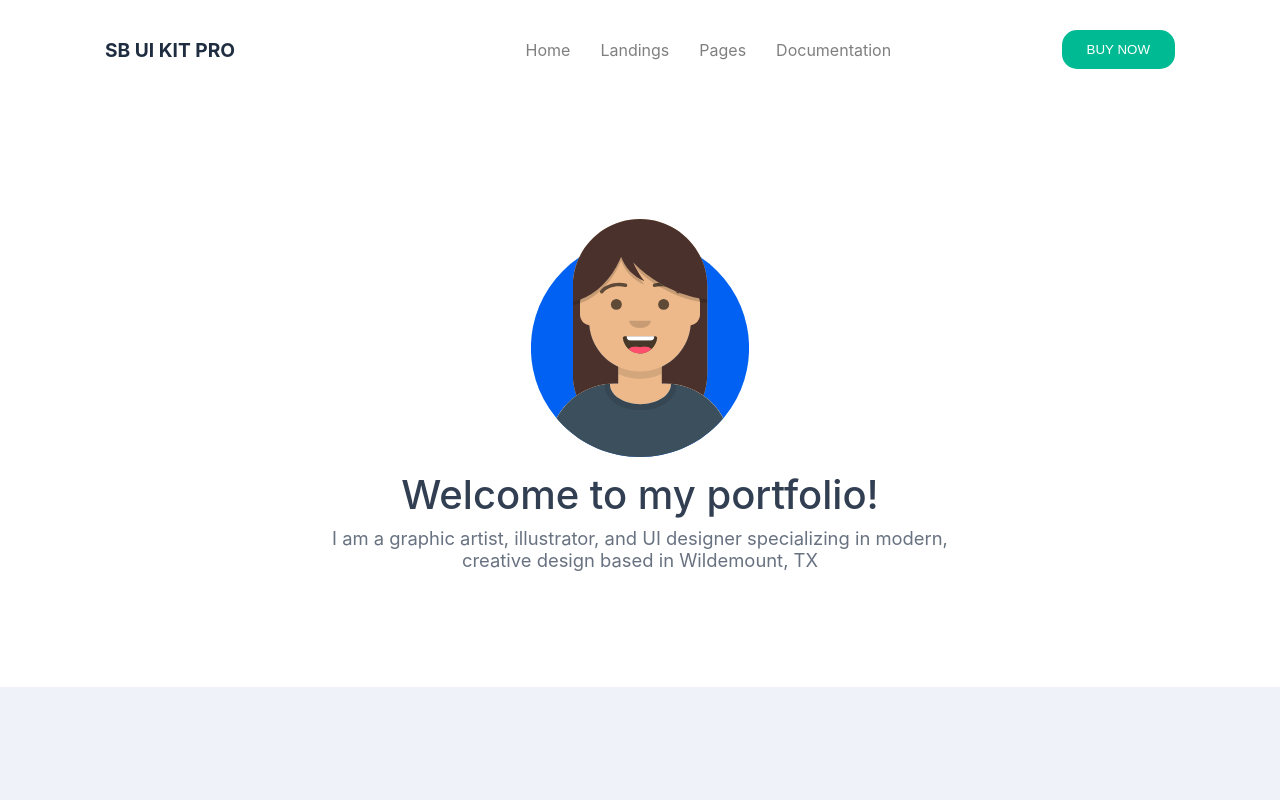
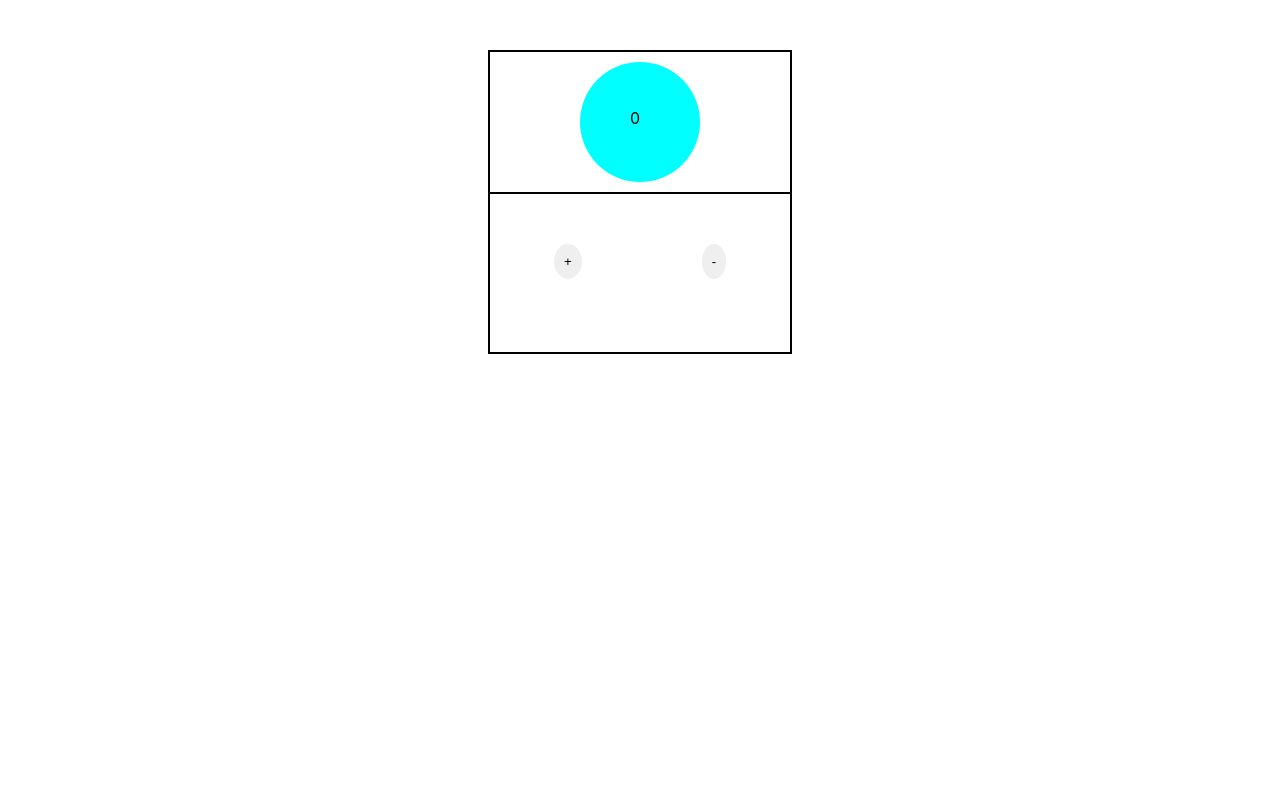
Before and after one commit to iamvugarr/React, a React (Create React App) app in the folder react-first/: page / in a window 1280 px wide. Shown: the top 800 px of the page. Built offline with nearby package versions, Linux system fonts and the light colour scheme.

Commit message:
add tasks

```diff
--- /dev/null
+++ b/react-first/src/Counter/Counter.jsx
@@ -0,0 +1,30 @@
+import React, { useState } from 'react'
+
+const Counter = () => {
+  const [count, setCount] = useState(0)
+  function increase(){
+    setCount(count + 1)
+  }
+
+  function deCrease(){
+    if(count > 0)
+    setCount(count - 1)
+  }
+
+  function reset(){
+    setCount(count - count)
+  }
+
+  return (
+    <div>
+      How many times button clicked <br></br>
+      {count} <br />
+      <button onClick={increase}>Increase</button>
+      <button onClick={deCrease}>Decrase</button>
+      <button onClick={reset}>Reset</button>
+      <button onClick={increase}>This button clicked {count} times </button>
+    </div>
+  )
+}
+
+export default Counter;
--- /dev/null
+++ b/react-first/src/Tempreture change/Temprature.jsx
@@ -0,0 +1,52 @@
+import React, { useState } from "react";
+import "./temprature.css";
+
+const Temprature = () => {
+  const [temprature, setTemprature] = useState(0);
+  const [color, setColor] = useState("");
+
+  function increase() {
+    setTemprature(temprature + 1);
+    if (temprature < 19 && temprature > 9) {
+      setColor("orange");
+    } else if (temprature < 9) {
+      setColor("blue");
+    } else if (temprature > 19) {
+      setColor("red");
+    }
+
+    console.log(temprature);
+  }
+
+  function decrease() {
+    setTemprature(temprature - 1);
+    if (temprature < 19 && temprature > 9) {
+      setColor("orange");
+    } else if (temprature < 9) {
+      setColor("blue");
+    } else if (temprature > 19) {
+      setColor("red");
+    }
+    console.log(temprature);
+  }
+
+  return (
+    <div style={{ backgroundColor: color }} className="temp-card">
+      <div className="temprature">
+        <div className="circle">
+          <p className="p">{temprature}</p>
+        </div>
+      </div>
+      <div className="change">
+        <button onClick={increase} className="increase">
+          +
+        </button>
+        <button onClick={decrease} className="decrease">
+          -
+        </button>
+      </div>
+    </div>
+  );
+};
+
+export default Temprature;
--- /dev/null
+++ b/react-first/src/Tempreture change/temprature.css
@@ -0,0 +1,38 @@
+.temp-card{
+    margin: 50px auto;
+    width: 300px;
+    height: 300px;
+    border: 2px solid black;
+}
+
+.temprature{
+    border-bottom: 2px solid black;
+}
+
+.circle{
+    position: relative;
+    width: 120px;
+    height: 120px;
+    background-color: aqua;
+    margin: 10px auto;
+    border-radius: 50%;
+}
+
+.p{
+    top: 30px;
+    left: 50px;
+    position: absolute;
+}
+
+.increase, .decrease{
+    border: none;
+    border-radius: 50%;
+    padding: 10px;
+}
+
+.change{
+    justify-content: center;
+    margin: 50px auto;
+    display: flex;
+    gap: 120px;
+}
--- a/react-first/src/index.js
+++ b/react-first/src/index.js
@@ -1,9 +1,13 @@
 import React from 'react';
 import ReactDOM from 'react-dom/client';
 import './index.css';
-import App from './App';
+import Temprature from './Tempreture change/Temprature';
+// import Counter from './Counter/Counter';
+// import App from './App';
 
 const root = ReactDOM.createRoot(document.getElementById('root'));
 root.render(
-  <App />
+  // <App />
+  // <Counter />
+  <Temprature />
 );
```
Also changed, not shown: 1 other file (tests, documents, lock files or other folders).
